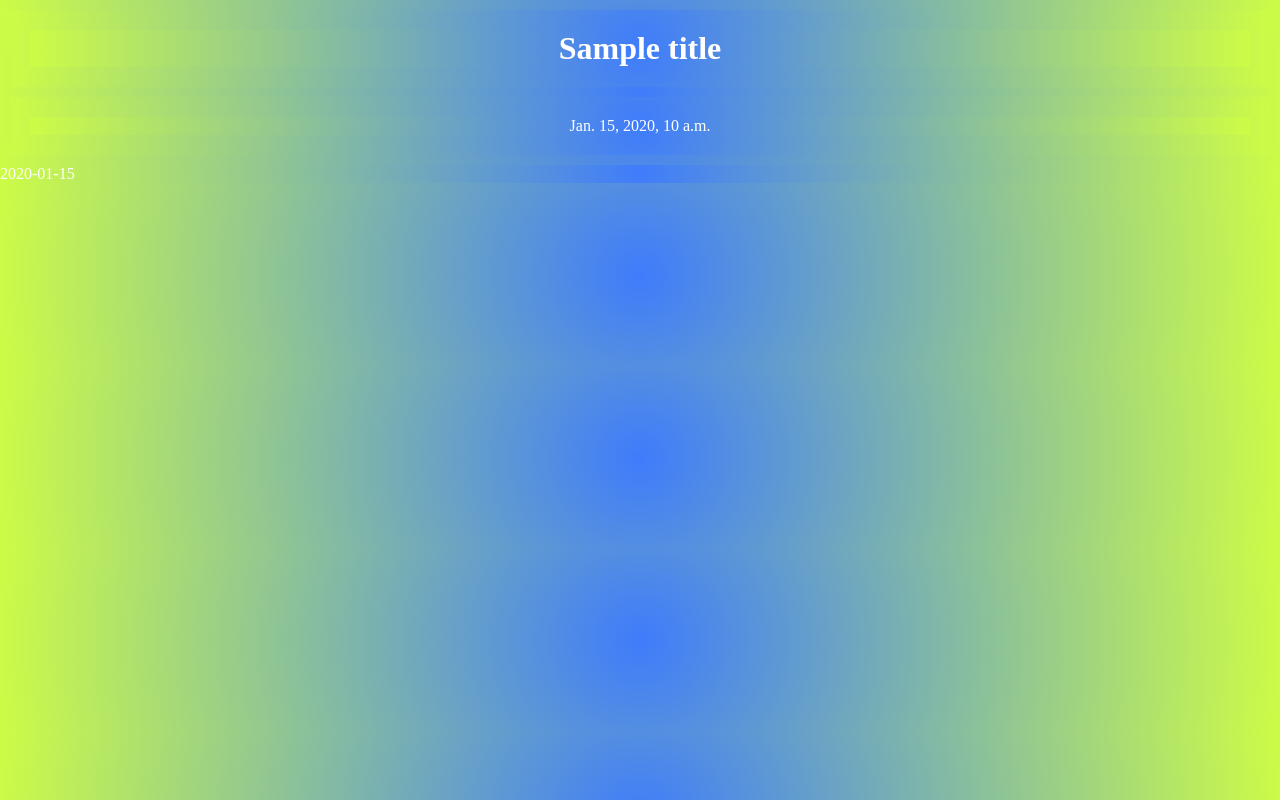
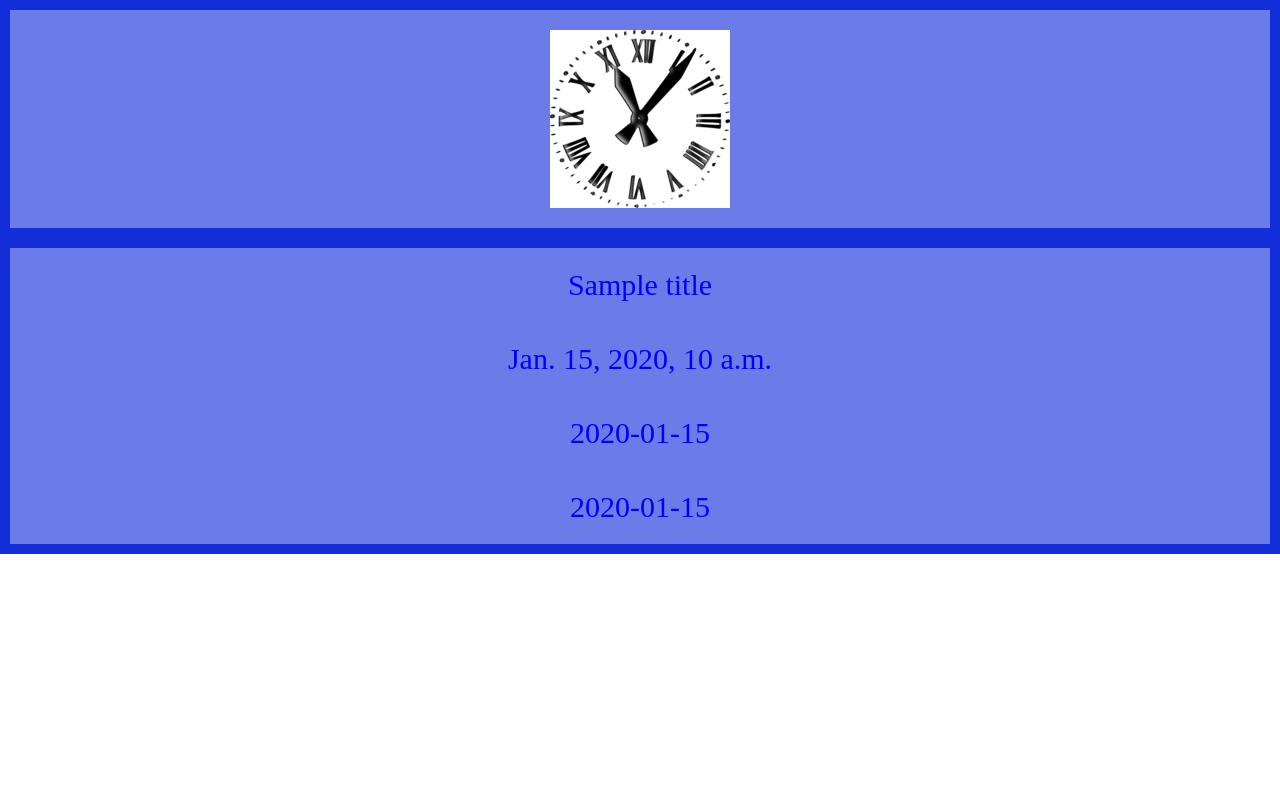
Before and after one commit to BenjaminLivingstone/django-segundo, a Django app: template app/templates/index.html in a window 1280 px wide. Run offline with Django 3.2, Linux system fonts and the light colour scheme; the template is opened without the code that fills it: most values are stand-ins (such as "Sample title", 1, 10 or a date in 2020).

Commit message:
Se agrega imagen, se ordena con grilla y se agregan otros metodos para vizualizar tiempo, tambien se modifica en settings el TIME_ZONE

```diff
--- a/app/static/css/style.css
+++ b/app/static/css/style.css
@@ -3,27 +3,23 @@
     padding: 0px;
     /* outline: 1px dotted red; */
     vertical-align: top;
-    color: white;
-    background: rgb(63, 124, 251);
-    background: radial-gradient(circle, rgba(63, 124, 251, 1) 0%, rgba(205, 252, 70, 1) 100%);
+    color: blue;
+    background: white
 }
 
-#title {
-    /* background-color: gray; */
-    height: 100%;
-    margin: 10px;
-    padding: 20px;
-    text-align: center;
-    /* width: 50%; */
+.grid-container {
+    display: grid;
+    grid-template-columns: auto auto auto;
+    background-color: #132dd9;
+    padding: 10px;
 }
 
-#time {
-    /* background-color: gray; */
-    height: 100%;
-    margin: 10px;
+.grid-item {
+    background-color: rgba(255, 255, 255, 0.374);
+    /* border: 1px solid rgba(0, 0, 0, 0.8); */
     padding: 20px;
+    font-size: 30px;
     text-align: center;
-    /* width: 50%; */
 }
 
 
--- a/app/templates/index.html
+++ b/app/templates/index.html
@@ -12,21 +12,27 @@
 </head>
 
 <body>
-    <div id=row>
-        <div id=col></div>
+    <div class="grid-container">
+
+        <div class="grid-item"></div>
+        <div class="grid-item"><img src="static/img/img3.png" alt=""> </div>
+        <div class="grid-item"></div>
+
     </div>
-
-    <div id=title textalign="center">
-        <h1>{{title}}</h1>
+    <div class="grid-container">
+        <div class="grid-item"></div>
+        <div class="grid-item">{{title}}</div>
+        <div class="grid-item"></div>
+        <div class="grid-item"></div>
+        <div class="grid-item">{{time}}</div>
+        <div class="grid-item"></div>
+        <div class="grid-item"></div>
+        <div class="grid-item">{{time2}}</div>
+        <div class="grid-item"></div>
+        <div class="grid-item"></div>
+        <div class="grid-item">{{time3}}</div>
+        <div class="grid-item"></div>
     </div>
-    <div id=time>
-        <p>{{time}}</p>
-    </div>
-    <div id=time2>
-        <p>{{time2}}</p>
-    </div>
-
-
 </body>
 
 </html>
--- a/asignatura_tiempo/settings.py
+++ b/asignatura_tiempo/settings.py
@@ -106,7 +106,7 @@ AUTH_PASSWORD_VALIDATORS = [
 
 LANGUAGE_CODE = 'en-us'
 
-TIME_ZONE = 'UTC'
+TIME_ZONE = 'Chile/Continental'#'UTC'
 
 USE_I18N = True
 
@@ -114,8 +114,6 @@ USE_L10N = True
 
 USE_TZ = True
 
-# Chances are that if you use setting USE_TZ = True and are using timezone.now().date(), what you really want is timezone.localdate() otherwise you get the date for the UTC timezone.
-
 
 # Static files (CSS, JavaScript, Images)
 # https://docs.djangoproject.com/en/2.2/howto/static-files/
```
Also changed, not shown: app/views.py (+5 -2 lines), app/static/img/img1.png (added), app/static/img/img2.png (added), app/static/img/img3.png (added).
